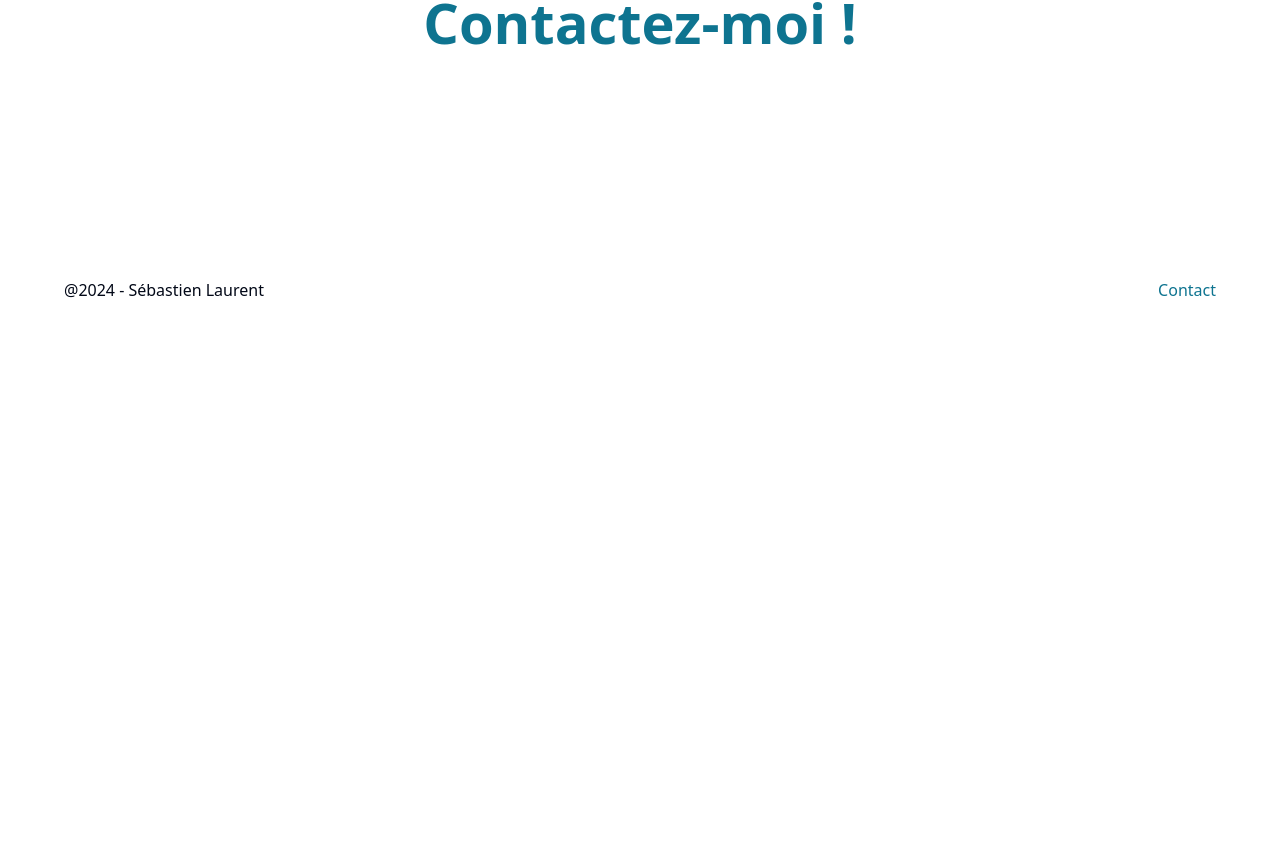
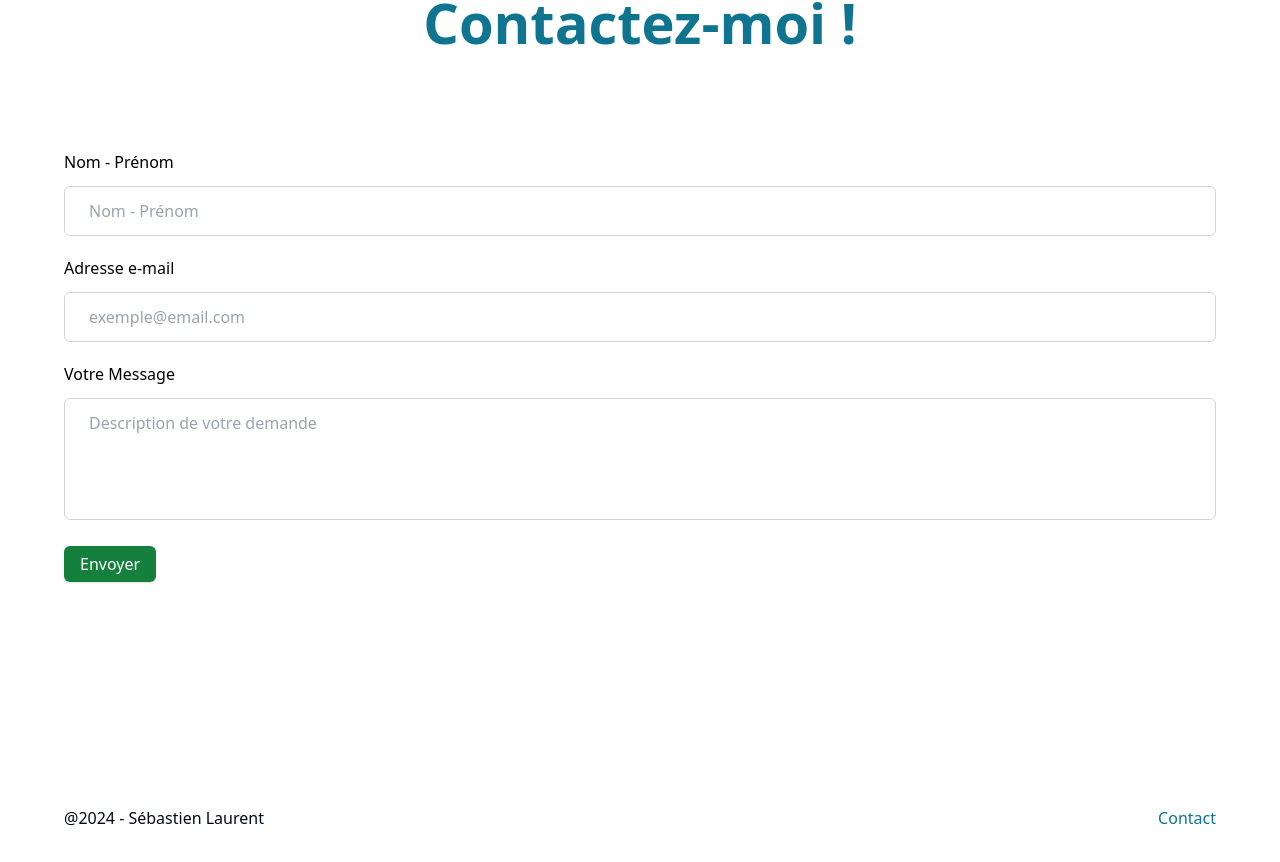
Before and after one commit to SebastienLaurentt/Portfolio-V2, a Next.js app: page / in a window 1280 px wide. Shown: the part 5129-5991 px from the top of the page. Before the commit the page ends 5463 px from the top, so only its background shows below. Built offline with nearby package versions, Linux system fonts and the light colour scheme.

Commit message:
rename form to contactForm and import it in Contact component

```diff
--- a/components/ContactForm/ContactForm.tsx
+++ b/components/ContactForm/ContactForm.tsx
@@ -4,7 +4,7 @@ import { useFormState } from "react-dom";
 import { sendEmail } from "../../src/actions";
 import { Button } from "../ui/button";
 
-export default function Form() {
+export default function ContactForm() {
   const [sendEmailState, sendEmailAction] = useFormState(sendEmail, {
     error: null,
     success: false,
--- a/components/LandingSections/Contact/Contact.tsx
+++ b/components/LandingSections/Contact/Contact.tsx
@@ -1,3 +1,4 @@
+import ContactForm from "@/components/ContactForm/ContactForm";
 import Section from "@/components/Section/Section";
 import SectionHeader from "@/components/SectionHeader/SectionHeader";
 
@@ -5,6 +6,7 @@ const Contact = () => {
   return (
     <Section marginBottom={true} marginTop={true}>
       <SectionHeader title="Des questions ?" titleHighlight="Contactez-moi !" />
+      <ContactForm />
     </Section>
   );
 };
```
